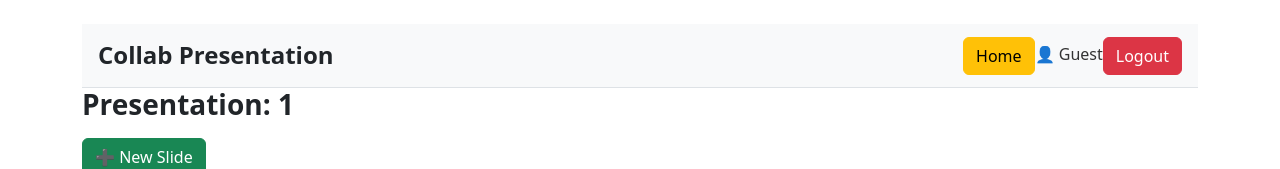
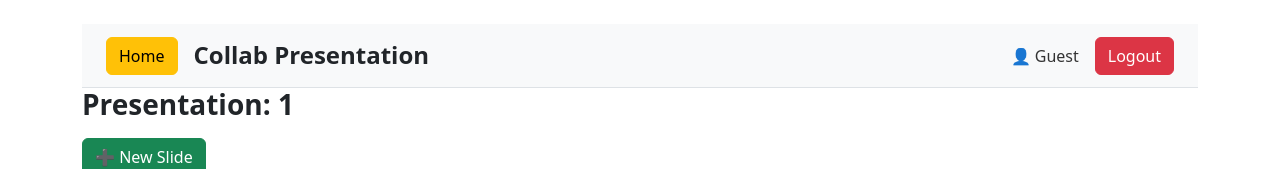
Before and after one commit to dom1k11/collab-presentation, a React (Vite) app in the folder client/: page /room/1 in a window 1280 px wide. Shown: the top 169 px of the page. Built offline with nearby package versions, Linux system fonts and the light colour scheme; no server answers.

Commit message:
style improvements

```diff
--- a/client/src/components/Header/Header.css
+++ b/client/src/components/Header/Header.css
@@ -2,12 +2,25 @@
   display: flex;
   justify-content: space-between;
   align-items: center;
-  padding: 1rem;
+  padding: 0.75rem 1.5rem;
   background-color: #f8f9fa;
   border-bottom: 1px solid #dee2e6;
   height: 64px;
 }
-.app-header h1 {
+
+.header-left {
+  display: flex;
+  align-items: center;
+  gap: 1rem;
+}
+
+.header-right {
+  display: flex;
+  align-items: center;
+  gap: 1rem;
+}
+
+.app-title {
   margin: 0;
   font-size: 1.5rem;
   font-weight: 600;
@@ -16,4 +29,5 @@
 
 .user-name {
   font-size: 1rem;
+  color: #333;
 }
--- a/client/src/components/Header/Header.tsx
+++ b/client/src/components/Header/Header.tsx
@@ -16,12 +16,14 @@ export const Header = () => {
 
   return (
     <header className="app-header">
-      <h1 className="app-title">Collab Presentation</h1>
-
-      <div className="user-section">
+      <div className="header-left">
         <button className="btn btn-warning" onClick={handleGoHome}>
           Home
         </button>
+        <h1 className="app-title">Collab Presentation</h1>
+      </div>
+
+      <div className="header-right">
         <span className="user-name">👤 {nickname || "Guest"}</span>
         <button className="btn btn-danger" onClick={handleLogout}>
           Logout
```
